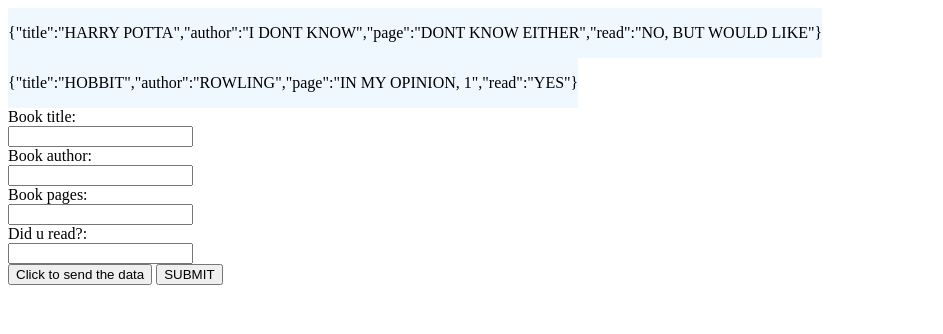
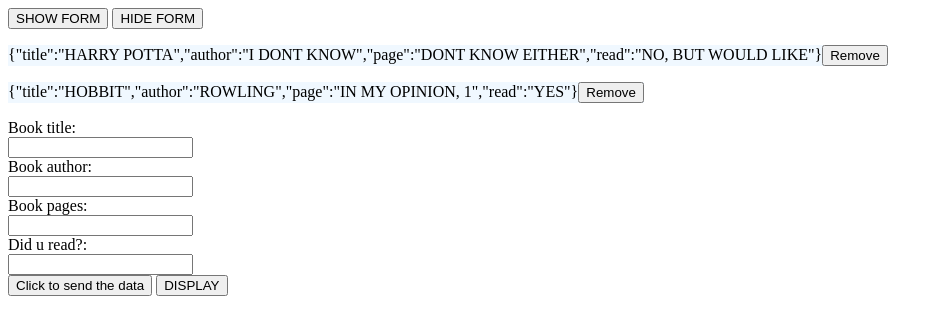
Before and after one commit to ThiagoJoseSousa/Project-Library-T.O.P-Javascript-, a plain HTML site: page index.html in a window 1280 px wide. Shown: the whole page, without its empty margins (0-943 px from the left). Drawn offline with Linux system fonts and the light colour scheme.

Commit message:
Remove button added (after having trouble with the type=submit instead of type=button

```diff
--- a/index.html
+++ b/index.html
@@ -10,9 +10,12 @@
 </head>
 
 <body>
-    <div id="container"></div>
-    <form action="#"
-        onsubmit="displayBook()">
+    <div id="container">
+        <button class="showhide" onclick="document.getElementById('addbook').style.display = 'block';">SHOW FORM</button>
+        <button class="showhide" onclick="document.getElementById('addbook').style.display = 'none';">HIDE FORM</button>
+    </div>
+
+    <form action="#" id="addbook">
 
         <label for="bookTitle">Book title:</label><br>
         <input type="text" id="bookTitle" name="bookTitle"><br>
@@ -29,7 +32,7 @@
         document.getElementById('bookRead').value)">
             Click to send the data
         </button>
-        <button type="submit" > SUBMIT</button>
+        <button type="button" onclick=displayBook()> DISPLAY</button>
 
     </form>
 </body>
--- a/script.js
+++ b/script.js
@@ -25,11 +25,23 @@ for (element in myLibrary) {
     let p = document.createElement("p");
     p.innerHTML= JSON.stringify(myLibrary[element]);
 
+
     bloco.classList.add("Books");
     container.appendChild(bloco);
     bloco.appendChild(p);
 
+    var deleteButton = document.createElement("button");
+    deleteButton.appendChild(document.createTextNode(" Remove "));
+    bloco>p.appendChild(deleteButton).addEventListener("click", removeItem);
+
+
+
+}
+function removeItem() {
+    this.parentNode.remove();
+}
 }
 
-}
+
 displayBook();
+// could use regExp
--- a/style.css
+++ b/style.css
@@ -1,2 +1,2 @@
-#container {display:grid;}
+
 .Books {background-color: aliceblue; height: fit-content; width:fit-content}
```
